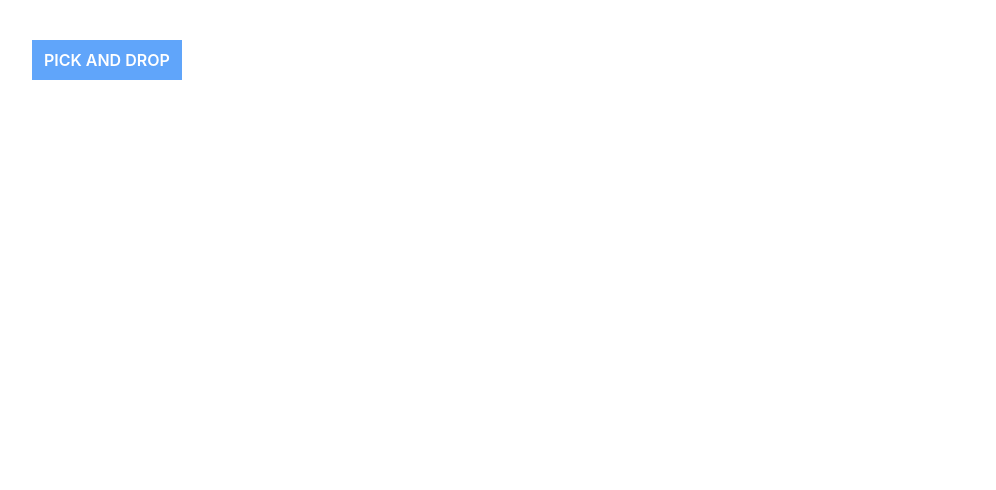
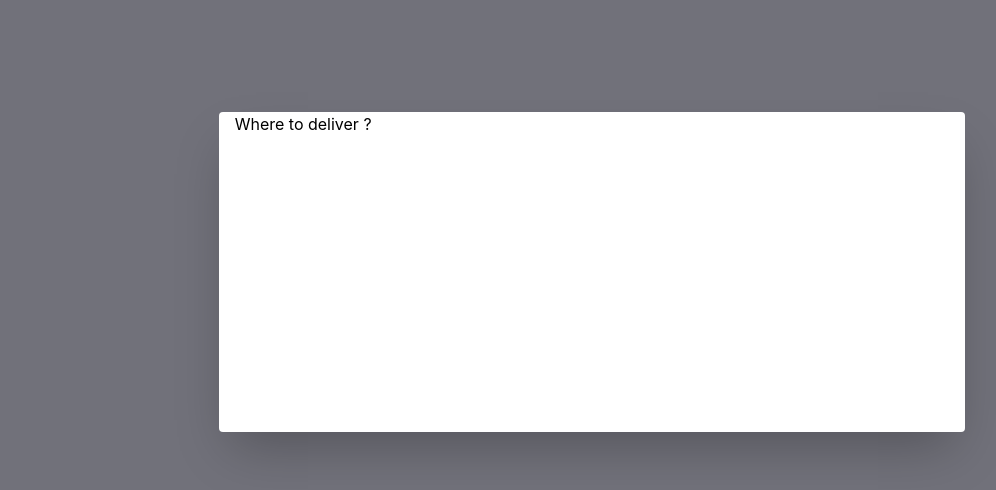
Before and after one commit to tanishk15sharma/tag-n-trac-assessment, a React (Create React App) app: page /dashboard in a window 1280 px wide. Both pictures are taken after a click on the button "PICK AND DROP". Shown: the top 490 px of the page, without its empty margins (48-1044 px from the left). Built offline with nearby package versions, Linux system fonts and the light colour scheme.

Commit message:
feat: sendItems modal

```diff
--- /dev/null
+++ b/src/components/SendItemModal.tsx
@@ -0,0 +1,21 @@
+import React from "react";
+
+const SendItemModal = ({ setModal }: any) => {
+  return (
+    <main
+      onClick={() => setModal((preVal: any) => !preVal)}
+      className="fixed inset-0 h-screen w-screen flex justify-center items-start z-30 bg-zinc-500"
+    >
+      <div
+        className="bg-white px-4 min-h-[40%] max-h-[80%] overflow-auto w-7/12 min-w-96 tablet:w-8/12 mobile:w-11/12 rounded shadow-2xl mt-28"
+        onClick={(e) => e.stopPropagation()}
+      >
+        <div>
+          <h1>Where to deliver ?</h1>
+        </div>
+      </div>
+    </main>
+  );
+};
+
+export { SendItemModal };
--- a/src/pages/CustomerDashboard.tsx
+++ b/src/pages/CustomerDashboard.tsx
@@ -1,11 +1,21 @@
-import React from "react";
+import React, { useState } from "react";
+import { SendItemModal } from "../components/SendItemModal";
 
 const CustomerDashboard = () => {
+  const [toggleSendItemModal, setToggleSendItemModal] = useState(false);
   return (
     <div className="m-10 mx-20 ">
-      <button className="bg-blue-400 py-2 px-3 font-semibold text-white">
+      <button
+        className="bg-blue-400 py-2 px-3 font-semibold text-white"
+        onClick={() =>
+          setToggleSendItemModal((previousValue) => !previousValue)
+        }
+      >
         PICK AND DROP
       </button>
+      {toggleSendItemModal && (
+        <SendItemModal setModal={setToggleSendItemModal} />
+      )}
     </div>
   );
 };
```
